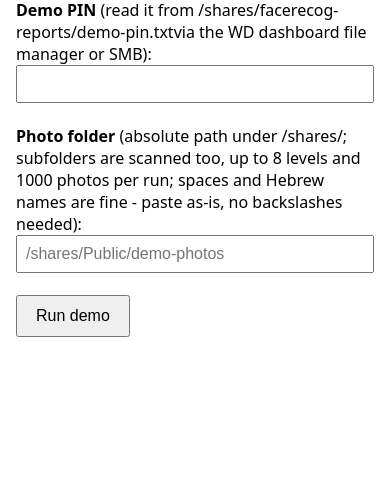
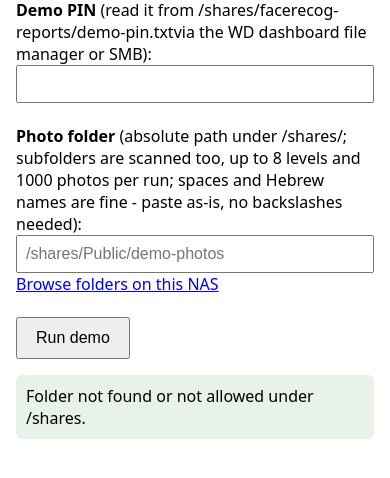
Before and after one commit to reihlinstinct/wd-face-recognition, a PHP site: page /?browse=/shares in a window 390 px wide. Shown: the part 237-715 px from the top of the page. Run offline with PHP 8.4, Linux system fonts and the light colour scheme.

Commit message:
Demo page: built-in folder browser (closes #26) (#27)
* Demo: recursive photo scan with NAS-safe caps (issue #24)

The first real demo run on the PR4100 returned photos=0 because the user's
library lives in nested subfolders and the scanner did a single readdir of
the chosen folder.

- New demo/src/scan.{h,cpp} (no ncnn deps, unit-testable): recursive walk,
  lstat-based so symlinks are never followed (no escaping /shares/, no
  loops), regular files only, sorted deterministic output.
- Caps to protect the NAS: max 8 folder levels, max 1000 photos per run;
  stdout notes when a cap truncates the scan.
- ends_jpeg now requires a non-empty basename ('.jpg' alone is not a photo),
  matching the Python pre-filter's rule.
- Demo page hint mentions recursion + caps; README updated; wdf_demo
  --version -> 0.2.1.
- Tests: demo/tests/scan_test.cpp covers nested discovery, the depth and
  photo caps, symlink loops/dirs/files not followed, non-JPEG rejection,
  deterministic order, and a missing root; runs in CI as a fast ncnn-free
  g++ job plus an optional ctest target for local runs.

HEIC support evaluated and deliberately out of scope: decode needs
libheif+libde265 statically linked (both in bullseye) and iPhone 12MP HEIC
decodes at seconds-per-photo CPU-only - a follow-up issue if wanted; the
indexer track (M3) already lists .heic in its pre-filter.

* Demo page: built-in folder browser for photo selection (issue #26)

User feedback: "why don't I see the device's folders as part of folder
selection?" The demo page only had a free-text path field.

- New apkg/web/browse.php: server-rendered, zero-JavaScript browser.
  Click to descend under /shares, "Use this folder" prefills the form;
  every folder shows a recursive JPEG count using the demo scanner's own
  caps (8 levels / 1000 photos, symlink-free) so the number matches what
  a run would find.
- Safety: reuses wdf_normalize_photos_dir plus a realpath guard (the
  selected path's real location must stay under the real /shares root),
  is_link checks in both listing and counting, dotfiles and ".." never
  listed, all output htmlspecialchars/urlencode'd.
- index.php wires it in with plain GET navigation (?browse= / ?select=);
  the POST path validation is unchanged.
- Tests: apkg/web/tests/browse_test.php (19 checks: spaces/Hebrew/HTML-
  special names, symlink file+dir rejection, count caps and depth cap,
  escaped render, up-navigation) run in CI's demo-scan-test job.

```diff
--- /dev/null
+++ b/apkg/web/browse.php
@@ -0,0 +1,140 @@
+<?php
+// Folder browser for the demo photo-folder picker (issue #26).
+// Server-rendered, no JavaScript: plain GET links descend into /shares and a
+// "use this folder" link prefills the demo form. Listing is restricted to
+// /shares (reusing wdf_normalize_photos_dir plus a realpath symlink guard),
+// never follows symlinks, and every name/path is HTML-escaped on render.
+require_once __DIR__ . '/paths.php';
+
+const WDF_BROWSE_MAX_PHOTOS = 1000; // same caps as the C++ demo scanner
+const WDF_BROWSE_MAX_DEPTH = 8;
+
+// Recursive JPEG count using the demo scanner's caps, so the number shown
+// matches what a run would actually find. Symlinks are never followed.
+// Returns the count (capped at $maxPhotos), or -1 when $dir is unreadable.
+function wdf_browse_count_jpegs(string $dir, int $maxPhotos = WDF_BROWSE_MAX_PHOTOS, int $maxDepth = WDF_BROWSE_MAX_DEPTH): int
+{
+    $count = 0;
+    $stack = [[$dir, 0]];
+    while ($stack !== [] && $count < $maxPhotos) {
+        [$cur, $depth] = array_pop($stack);
+        $handle = @opendir($cur);
+        if ($handle === false) {
+            if ($cur === $dir) {
+                return -1;
+            }
+            continue; // unreadable nested folder: skip, like the C++ scanner
+        }
+        while (($entry = readdir($handle)) !== false && $count < $maxPhotos) {
+            if ($entry === '.' || $entry === '..') {
+                continue;
+            }
+            $full = $cur . '/' . $entry;
+            if (is_link($full)) {
+                continue; // never follow symlinks
+            }
+            if (is_dir($full)) {
+                if ($depth + 1 < $maxDepth) {
+                    $stack[] = [$full, $depth + 1];
+                }
+            } elseif (is_file($full)
+                && strlen($entry) > 4
+                && preg_match('/\.jpe?g$/i', $entry) === 1) {
+                $count++;
+            }
+        }
+        closedir($handle);
+    }
+    return $count;
+}
+
+// Validates $dir under $allowedPrefix and lists its immediate subdirectories.
+// Returns ['dir' => normalized path, 'jpeg_count' => n, 'subdirs' => [...]]
+// or null when $dir is outside the prefix, missing, or a symlink escape.
+function wdf_browse_list(string $dir, string $allowedPrefix = '/shares/'): ?array
+{
+    $rootPath = rtrim($allowedPrefix, '/');
+    $norm = wdf_normalize_photos_dir($dir, $allowedPrefix);
+    if ($norm === null) {
+        // The prefix root itself ("/shares") does not match the "/shares/"
+        // prefix check; accept it explicitly.
+        $cand = rtrim(trim($dir), '/');
+        if ($cand === $rootPath && is_dir($cand)) {
+            $norm = $cand;
+        }
+    }
+    if ($norm === null) {
+        return null;
+    }
+    // Symlink guard on the selected path: its real location must stay under
+    // the real shares root.
+    $realRoot = realpath($rootPath);
+    $realDir = realpath($norm);
+    if ($realRoot === false || $realDir === false
+        || ($realDir !== $realRoot && strpos($realDir, $realRoot . '/') !== 0)) {
+        return null;
+    }
+    $names = scandir($realDir);
+    if ($names === false) {
+        return null;
+    }
+    $subdirs = [];
+    foreach ($names as $name) {
+        if ($name === '.' || $name === '..' || $name[0] === '.') {
+            continue; // no dotfiles (.AppleDouble and friends), no ".." escape
+        }
+        $full = $realDir . '/' . $name;
+        if (is_link($full) || !is_dir($full)) {
+            continue;
+        }
+        $subdirs[] = [
+            'name' => $name,
+            'path' => rtrim($norm, '/') . '/' . $name,
+            'jpeg_count' => wdf_browse_count_jpegs($full),
+        ];
+    }
+    usort($subdirs, function ($a, $b) {
+        return strnatcasecmp($a['name'], $b['name']);
+    });
+    return [
+        'dir' => rtrim($norm, '/') === '' ? '/' : rtrim($norm, '/'),
+        'jpeg_count' => wdf_browse_count_jpegs($realDir),
+        'subdirs' => $subdirs,
+    ];
+}
+
+// Renders the browser as an HTML fragment. All names and paths are escaped
+// (htmlspecialchars for display, urlencode for query params).
+function wdf_browse_render(array $listing, string $allowedPrefix = '/shares/'): string
+{
+    $rootPath = rtrim($allowedPrefix, '/');
+    $dir = $listing['dir'];
+    $h = function ($s) {
+        return htmlspecialchars((string)$s, ENT_QUOTES, 'UTF-8');
+    };
+    $u = function ($s) {
+        return urlencode((string)$s);
+    };
+    $fmt = function ($n) {
+        if ($n < 0) {
+            return 'unreadable';
+        }
+        return $n >= WDF_BROWSE_MAX_PHOTOS ? WDF_BROWSE_MAX_PHOTOS . '+' : (string)$n;
+    };
+    $html = '<div class="browse">'
+        . '<p>Browsing <b>' . $h($dir) . '</b> - ' . $fmt($listing['jpeg_count']) . ' JPEGs in this folder tree.</p>'
+        . '<p><a href="?select=' . $u($dir) . '">Use this folder</a></p>'
+        . '<ul>';
+    $parent = dirname($dir);
+    if ($parent === $rootPath || strpos($parent, $allowedPrefix) === 0) {
+        $html .= '<li><a href="?browse=' . $u($parent) . '">.. (up)</a></li>';
+    }
+    foreach ($listing['subdirs'] as $sub) {
+        $html .= '<li><a href="?browse=' . $u($sub['path']) . '">'
+            . $h($sub['name']) . '/</a> - ' . $fmt($sub['jpeg_count']) . ' JPEGs</li>';
+    }
+    if ($listing['subdirs'] === []) {
+        $html .= '<li>(no subfolders)</li>';
+    }
+    return $html . '</ul></div>';
+}
--- a/apkg/web/index.php
+++ b/apkg/web/index.php
@@ -11,6 +11,7 @@
 session_start();
 require_once __DIR__ . '/paths.php';
 require_once __DIR__ . '/run.php';
+require_once __DIR__ . '/browse.php';
 $version = '0.2.1';
 $appDir = realpath(dirname(__DIR__));
 $demoBin = $appDir . '/bin/wdf_demo';
@@ -21,6 +22,23 @@ $pinFile = $reportsDir . '/demo-pin.txt';
 $lockFile = $reportsDir . '/.demo.lock';
 $msg = '';
 $log = '';
+
+// Folder browser (issue #26): read-only GET navigation under /shares.
+// "Use this folder" prefills the form; the POST still validates the path.
+$browseHtml = '';
+$prefillDir = '';
+if (isset($_GET['browse'])) {
+    $listing = wdf_browse_list((string)$_GET['browse']);
+    $browseHtml = $listing === null
+        ? '<p class="msg">Folder not found or not allowed under /shares.</p>'
+        : wdf_browse_render($listing);
+} elseif (isset($_GET['select'])) {
+    $prefillDir = (string)$_GET['select'];
+    $listing = wdf_browse_list($prefillDir);
+    if ($listing !== null) {
+        $browseHtml = wdf_browse_render($listing);
+    }
+}
 
 if (empty($_SESSION['csrf'])) {
     $_SESSION['csrf'] = bin2hex(random_bytes(16));
@@ -81,6 +99,8 @@ body{font-family:system-ui;margin:16px;max-width:40em}
 input[type=text],input[type=password]{width:100%;padding:8px;font-size:1em;box-sizing:border-box}
 button{padding:10px 18px;font-size:1em}
 pre{background:#eee;padding:8px;overflow:auto;font-size:.85em}
+.browse ul{list-style:none;padding-left:8px;line-height:1.9}
+.browse{border:1px solid #ccc;border-radius:6px;padding:8px 12px;margin:12px 0}
 .msg{padding:10px;background:#e8f2e8;border-radius:6px}
 label{font-weight:600}
 </style>
@@ -97,9 +117,12 @@ via the WD dashboard file manager or SMB):<br>
 <input type="password" id="pin" name="pin" required><br><br>
 <label for="photos_dir">Photo folder</label> (absolute path under /shares/; subfolders are scanned too, up to 8 levels and 1000 photos per run; spaces and Hebrew names are fine - paste as-is, no backslashes needed):<br>
 <input type="text" id="photos_dir" name="photos_dir"
-       placeholder="/shares/Public/demo-photos" required><br><br>
+       placeholder="/shares/Public/demo-photos"
+       value="<?= htmlspecialchars($prefillDir, ENT_QUOTES, 'UTF-8') ?>" required><br>
+<a href="?browse=/shares">Browse folders on this NAS</a><br><br>
 <button type="submit">Run demo</button>
 </form>
+<?= $browseHtml ?>
 <?php if ($msg !== ''): ?>
 <p class="msg"><?= $msg ?></p>
 <?php endif; ?>
```
Also changed, not shown: apkg/web/tests/browse_test.php (added, +77 -0 lines), .github/workflows/ci.yml, demo/README.md.
